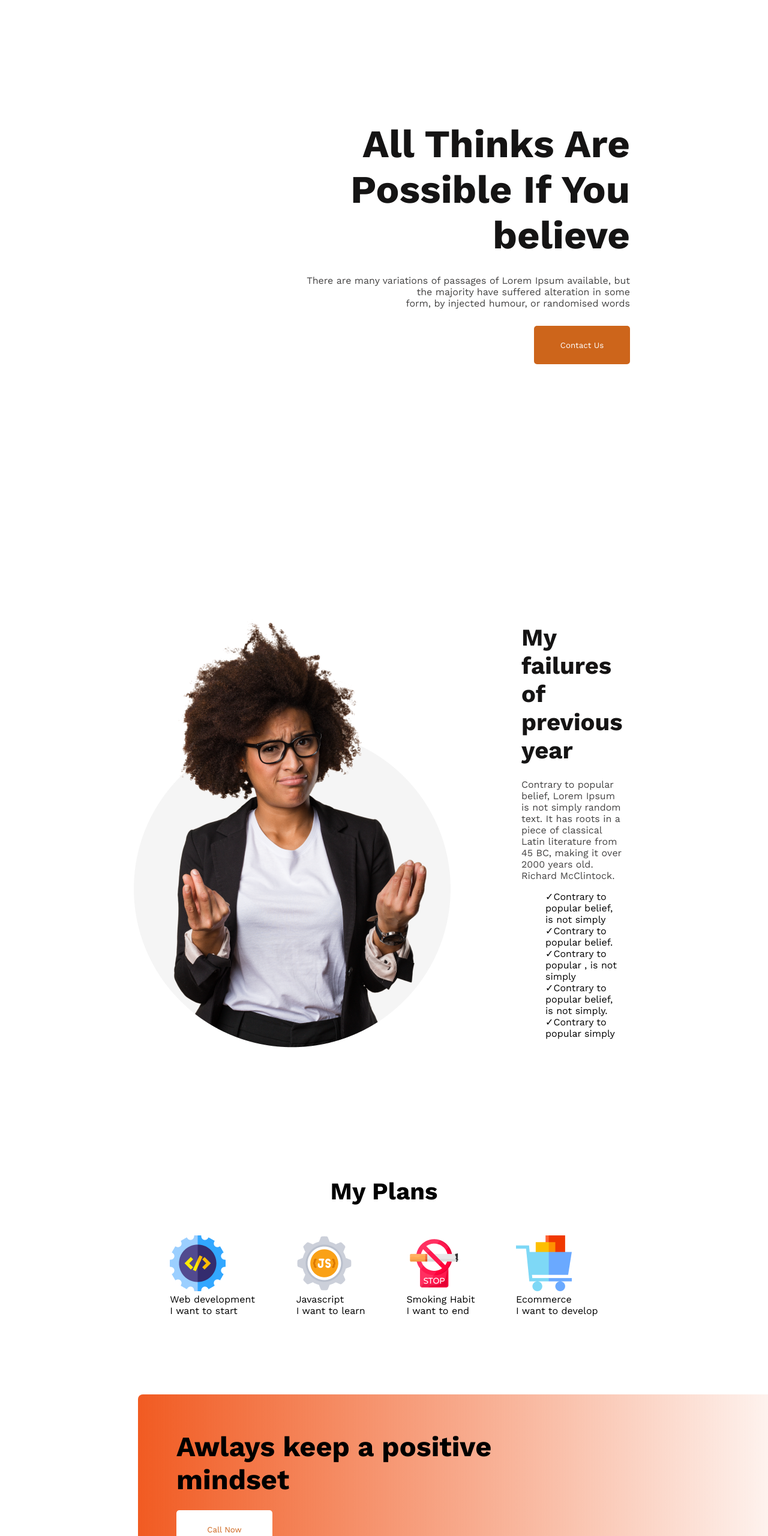
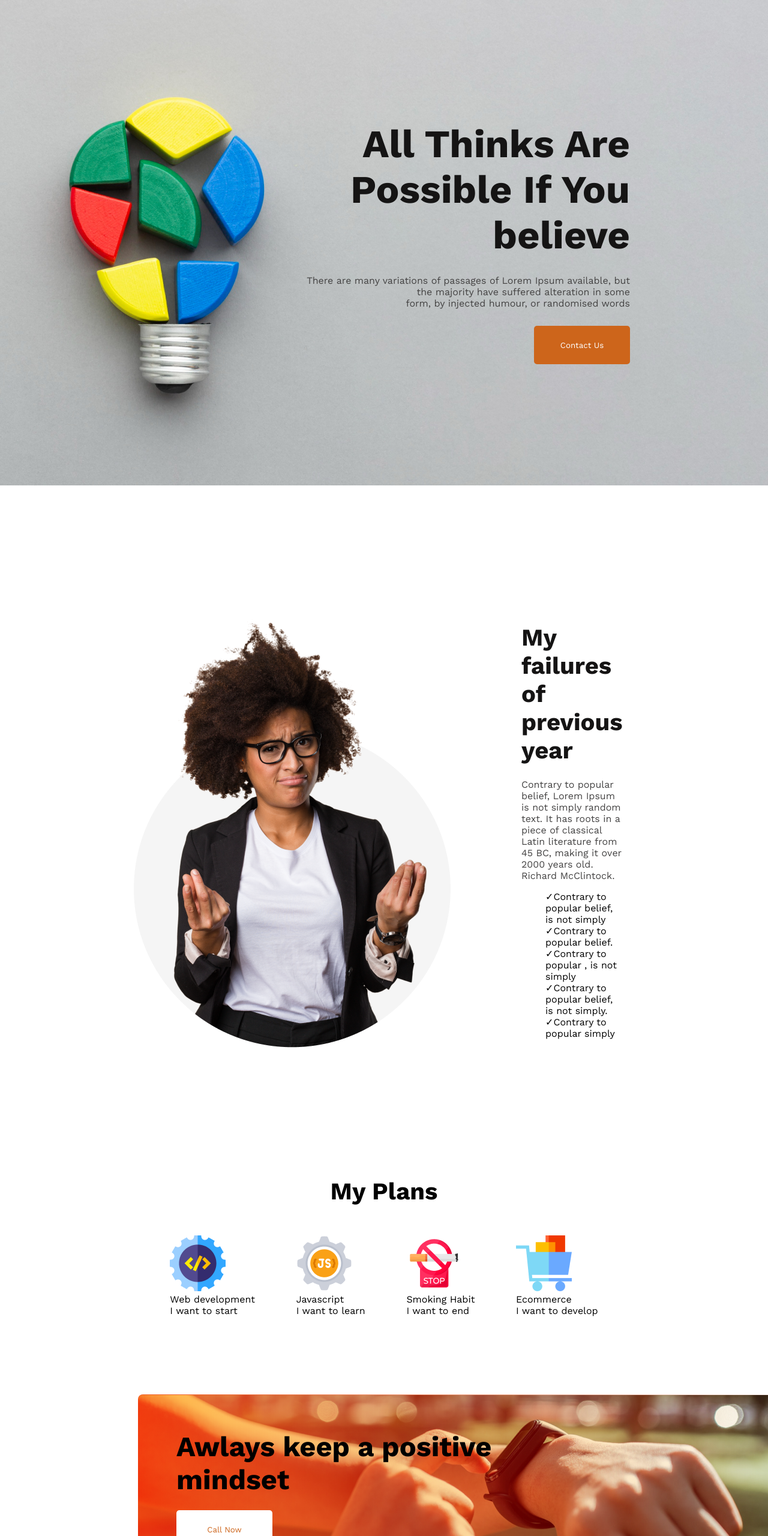
Before and after one commit to Royakash2/assignment-1, a plain HTML site: page index.html in a window 1280 px wide. Shown: the top 2560 px of the page at 60% size. Drawn offline with nearby package versions, Linux system fonts and the light colour scheme.

Commit message:
styles added

```diff
--- a/styles/style.css
+++ b/styles/style.css
@@ -6,7 +6,7 @@
 /* banner sectiion */
 .header {
     display: flex;
-    background-image: url(./images/banner/banner2.png);
+    background-image: url("../images/banner/banner2.png");
     height: 809px;
     text-align: right;
     justify-content: right;
@@ -94,7 +94,7 @@ ul li::before {
 
 /* call now section */
 .call-now {
-    background-image: url(./images/watch.png), linear-gradient(90deg, #F15B22 0%, rgba(241, 91, 34, 0) 100%);
+    background-image: url("../images/watch.png"), linear-gradient(90deg, #F15B22 0%, rgba(241, 91, 34, 0) 100%);
     background-blend-mode: overlay;
     background-repeat: no-repeat;
     margin: 130px 230px;
```
